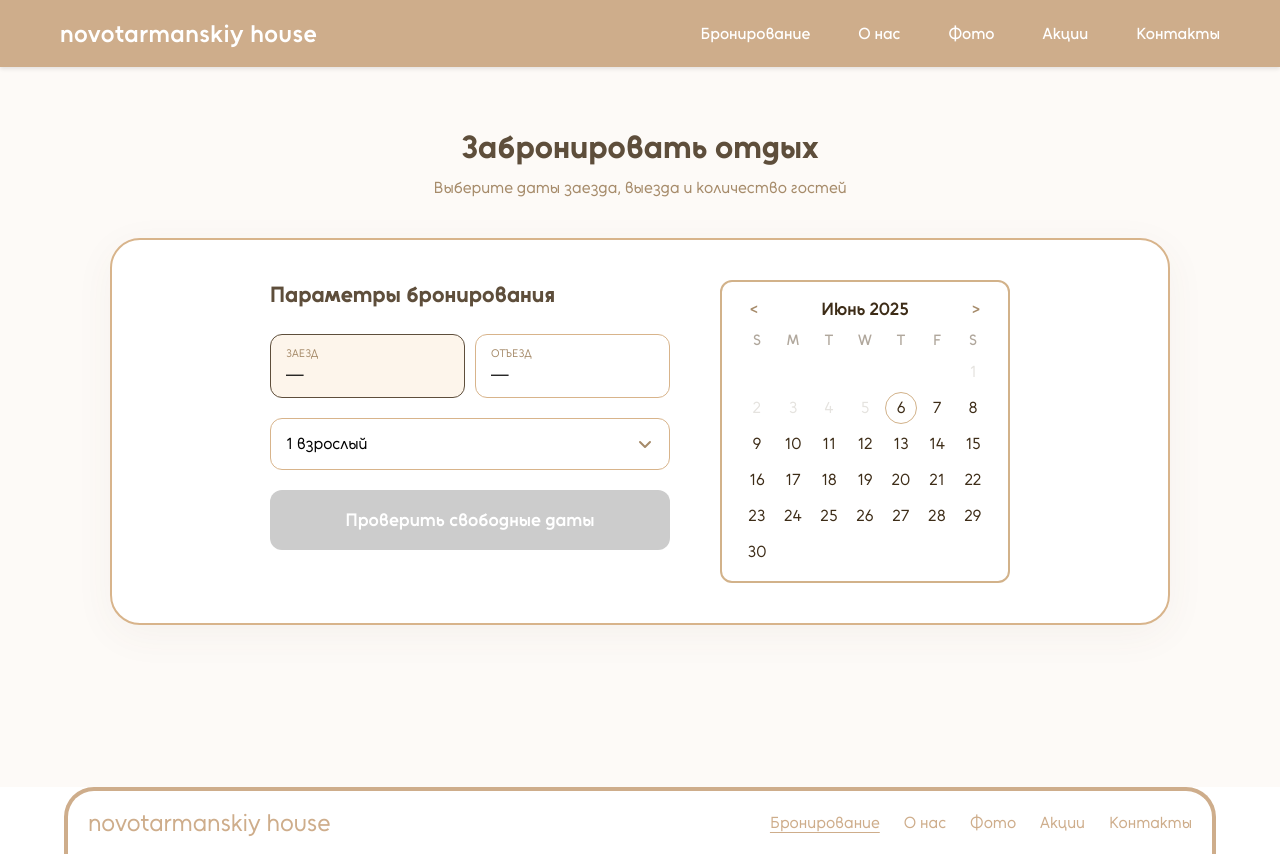
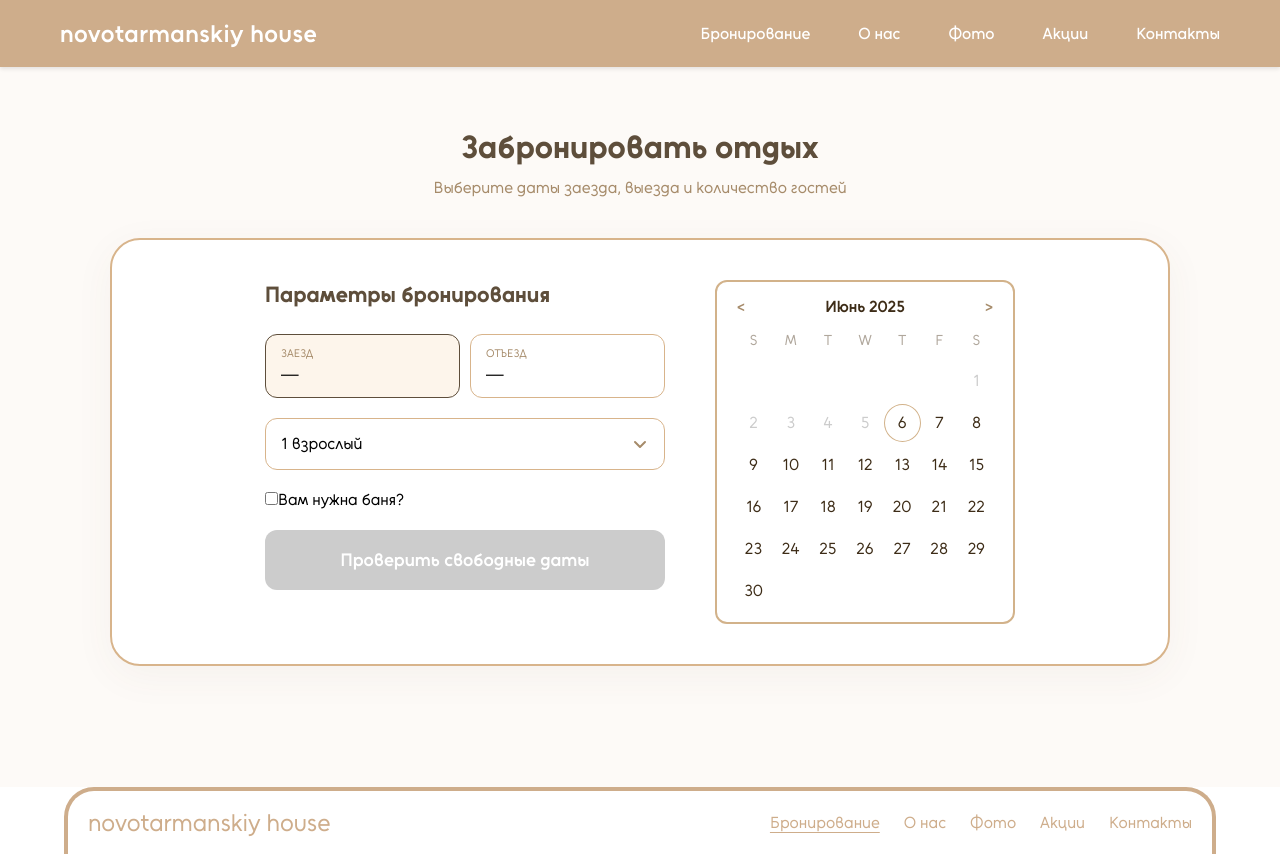
Before and after one commit to dyakovmaksim/novotarmansky, a Nuxt app: page /booking in a window 1280 px wide. Built offline with nearby package versions, Linux system fonts and the light colour scheme.

Commit message:
add pages

```diff
--- a/components/Calendar.vue
+++ b/components/Calendar.vue
@@ -2,9 +2,7 @@
   <div class="calendar">
     <div class="calendar__header">
       <button class="calendar__nav" @click="prevMonth">&lt;</button>
-      <span class="calendar__month">
-        {{ monthLabel }}
-      </span>
+      <span class="calendar__month">{{ monthLabel }}</span>
       <button class="calendar__nav" @click="nextMonth">&gt;</button>
     </div>
     <div class="calendar__grid">
@@ -21,10 +19,15 @@
         :key="day.getTime()"
         class="calendar__day"
         :class="{
-          today: isToday(day),
-          selected: isSelected(day),
-          range: isInRange(day),
-          disabled: isDisabled(day),
+          'is-today': isToday(day),
+          'is-selected': isSelected(day),
+          'is-range': isInRange(day),
+          'is-disabled': isDisabled(day),
+          'is-checkin':
+            props.checkin && day.getTime() === props.checkin.getTime(),
+          'is-checkout':
+            props.checkout && day.getTime() === props.checkout.getTime(),
+          'has-range': props.checkin && props.checkout, // Флаг: выбраны обе даты
         }"
         :disabled="isDisabled(day)"
         @click="selectDate(day)"
@@ -38,15 +41,12 @@
 <script setup>
 import { ref, computed, watch } from "vue";
 
-// Props
 const props = defineProps({
   checkin: Date,
   checkout: Date,
-  selecting: String,
 });
 const emit = defineEmits(["select"]);
 
-// Локализация
 const monthNames = [
   "Январь",
   "Февраль",
@@ -63,16 +63,14 @@ const monthNames = [
 ];
 const weekDays = ["S", "M", "T", "W", "T", "F", "S"];
 
-// Состояние отображаемого месяца
 const today = new Date();
 const viewMonth = ref(
-  props.checkin ? props.checkin.getMonth() : today.getMonth()
+  props.checkin ? props.checkin.getMonth() : today.getMonth(),
 );
 const viewYear = ref(
-  props.checkin ? props.checkin.getFullYear() : today.getFullYear()
+  props.checkin ? props.checkin.getFullYear() : today.getFullYear(),
 );
 
-// Если изменили дату заезда — перескакиваем на этот месяц
 watch(
   () => props.checkin,
   (val) => {
@@ -80,52 +78,39 @@ watch(
       viewMonth.value = val.getMonth();
       viewYear.value = val.getFullYear();
     }
-  }
+  },
 );
 
-// Сколько дней в месяце
-const daysInMonth = computed(() => {
-  return new Date(viewYear.value, viewMonth.value + 1, 0).getDate();
-});
-
-// Смещение для первой недели (чтобы месяц всегда с понедельника)
+const daysInMonth = computed(() =>
+  new Date(viewYear.value, viewMonth.value + 1, 0).getDate(),
+);
 const firstDayOffset = computed(() => {
-  const jsDay = new Date(viewYear.value, viewMonth.value, 1).getDay(); // 0-вс, 1-пн...
+  const jsDay = new Date(viewYear.value, viewMonth.value, 1).getDay();
   return jsDay === 0 ? 6 : jsDay - 1;
 });
 
-// Массив дат месяца
 const days = computed(() => {
   return Array.from(
     { length: daysInMonth.value },
-    (_, i) => new Date(viewYear.value, viewMonth.value, i + 1)
+    (_, i) => new Date(viewYear.value, viewMonth.value, i + 1),
   );
 });
 
-// Метки
 const monthLabel = computed(
-  () => `${monthNames[viewMonth.value]} ${viewYear.value}`
+  () => `${monthNames[viewMonth.value]} ${viewYear.value}`,
 );
 
-// Навигация
 function prevMonth() {
-  if (viewMonth.value === 0) {
-    viewMonth.value = 11;
-    viewYear.value--;
-  } else {
-    viewMonth.value--;
-  }
+  viewMonth.value === 0
+    ? ((viewMonth.value = 11), viewYear.value--)
+    : viewMonth.value--;
 }
 function nextMonth() {
-  if (viewMonth.value === 11) {
-    viewMonth.value = 0;
-    viewYear.value++;
-  } else {
-    viewMonth.value++;
-  }
+  viewMonth.value === 11
+    ? ((viewMonth.value = 0), viewYear.value++)
+    : viewMonth.value++;
 }
 
-// Выделения
 function isToday(day) {
   const now = new Date();
   return (
@@ -153,8 +138,6 @@ function isDisabled(day) {
   now.setHours(0, 0, 0, 0);
   return day < now;
 }
-
-// Клик по дате
 function selectDate(day) {
   emit("select", day);
 }
@@ -165,80 +148,101 @@ function selectDate(day) {
   border: 2px solid #d2b28a;
   border-radius: 12px;
   padding: 12px 18px;
-  width: 290px;
+  width: 300px;
   background: #fff;
   box-sizing: border-box;
   user-select: none;
+
   &__header {
     display: flex;
+    justify-content: space-between;
     align-items: center;
-    justify-content: space-between;
-    margin-bottom: 8px;
-    font-size: 1.1rem;
-    font-weight: 500;
-    color: #a68b6a;
+    margin-bottom: 12px;
+    font-weight: 600;
+    color: #3d2c17;
     .calendar__nav {
       background: none;
       border: none;
+      cursor: pointer;
+      color: #a68b6a;
       font-size: 1.2rem;
-      color: #a68b6a;
-      cursor: pointer;
-      padding: 2px 8px;
-      border-radius: 6px;
-      transition: background 0.15s;
-      &:hover {
-        background: #f7f0e6;
-      }
     }
   }
-  &__month {
-    font-weight: 600;
-    color: #3d2c17;
-  }
+
   &__grid {
     display: grid;
     grid-template-columns: repeat(7, 1fr);
-    gap: 2px;
-    margin-top: 2px;
+    column-gap: 0; // Убираем зазоры между колонками для слияния
+    row-gap: 4px;
   }
+
   &__weekday {
+    text-align: center;
     color: #b0a79c;
-    text-align: center;
-    font-size: 0.93rem;
-    padding-bottom: 3px;
-    font-weight: 500;
+    font-size: 0.9rem;
+    padding-bottom: 8px;
   }
-  &__empty {
-    height: 30px;
-  }
+
   &__day {
-    height: 32px;
-    width: 32px;
+    height: 38px;
+    width: 100%;
     border: none;
-    border-radius: 50%;
     background: none;
+    cursor: pointer;
+    display: flex;
+    align-items: center;
+    justify-content: center;
+    font-size: 1rem;
+    position: relative;
     color: #3d2c17;
-    font-size: 1rem;
-    cursor: pointer;
-    margin: 1px;
-    transition: background 0.18s, color 0.18s;
-    &.today {
+    z-index: 1;
+
+    // --- СОСТОЯНИЕ 1: Выбрана одна точка (нет диапазона) ---
+    &.is-selected:not(.has-range) {
+      background-color: #a68b6a;
+      color: #fff;
+      border-radius: 50%; // Чистая точка
+      width: 38px;
+      margin: 0 auto;
+    }
+
+    // --- СОСТОЯНИЕ 2: Выбран диапазон (линия) ---
+    &.has-range {
+      // Общий фон для всей линии (заезд, выезд и дни между ними)
+      &.is-selected,
+      &.is-range {
+        background-color: #d2b28a;
+        color: #fff;
+        border-radius: 0; // Сбрасываем круги для слияния
+      }
+
+      // Сами точки заезда/выезда делаем чуть темнее
+      &.is-selected {
+        background-color: #a68b6a;
+      }
+
+      // Скругляем начало линии
+      &.is-checkin {
+        border-top-left-radius: 50%;
+        border-bottom-left-radius: 50%;
+      }
+
+      // Скругляем конец линии
+      &.is-checkout {
+        border-top-right-radius: 50%;
+        border-bottom-right-radius: 50%;
+      }
+    }
+
+    &.is-today:not(.is-selected):not(.is-range) {
       border: 1.5px solid #d2b28a;
+      border-radius: 50%;
     }
-    &.selected {
-      background: #fff;
-      border: 2px solid #d2b28a;
-      color: #a68b6a;
-      font-weight: 600;
-    }
-    &.range {
-      background: #d2b28a;
-      color: #fff;
-    }
-    &.disabled {
-      color: #e5e3df;
-      background: none;
+
+    &.is-disabled {
+      color: #ccc;
       cursor: not-allowed;
+      background: none !important;
     }
   }
 }
--- a/pages/booking.vue
+++ b/pages/booking.vue
@@ -86,6 +86,15 @@
                   </div>
                 </div>
               </div>
+              <div>
+                <input
+                  type="checkbox"
+                  id="sauna"
+                  value="sauna"
+                  v-model="checkedSauna"
+                />
+                <label for="sauna">Вам нужна баня?</label>
+              </div>
 
               <button
                 class="booking-form__submit"
@@ -115,7 +124,6 @@
 
 <script setup>
 import { ref, computed, onMounted, onBeforeUnmount } from "vue";
-// Убедитесь, что файл Calendar.vue лежит в папке components
 import Calendar from "@/components/Calendar.vue";
 
 const checkin = ref(null);
@@ -161,8 +169,8 @@ function submit() {
   if (!checkin.value || !checkout.value) return;
   alert(
     `Бронирование:\n${formatDate(checkin.value)} - ${formatDate(
-      checkout.value
-    )}\nГости: ${guestsText.value}`
+      checkout.value,
+    )}\nГости: ${guestsText.value}\n Баня ${sauna.value}`,
   );
 }
 
@@ -174,12 +182,11 @@ const handleClickOutside = (event) => {
 
 onMounted(() => document.addEventListener("mousedown", handleClickOutside));
 onBeforeUnmount(() =>
-  document.removeEventListener("mousedown", handleClickOutside)
+  document.removeEventListener("mousedown", handleClickOutside),
 );
 </script>
 
 <style lang="scss" scoped>
-// Используем ваши переменные из проекта
 :root {
   --primary: #d8b48b;
   --dark: #5e4e3b;
--- a/pages/contacts.vue
+++ b/pages/contacts.vue
@@ -14,7 +14,9 @@
                 <span class="icon">📍</span>
                 <div>
                   <strong>Адрес:</strong>
-                  <p>Тюменская область, пос. Новотарманский, ул. Лесная, 15</p>
+                  <p>
+                    Тюменская область, пос. Новотарманский, ул. Янтарная, 143
+                  </p>
                 </div>
               </div>
 
@@ -35,7 +37,6 @@
               </div>
 
               <div class="social-links">
-                <a href="#" class="social-btn">WhatsApp</a>
                 <a href="#" class="social-btn">Telegram</a>
                 <a href="#" class="social-btn">VK</a>
               </div>
@@ -47,7 +48,7 @@
                 Мы принимаем гостей круглосуточно по предварительному
                 бронированию.
               </p>
-              <p><strong>Заезд:</strong> после 14:00</p>
+              <p><strong>Заезд:</strong> после 15:00</p>
               <p><strong>Выезд:</strong> до 12:00</p>
             </div>
           </div>
@@ -57,7 +58,7 @@
               <iframe
                 src="https://yandex.ru/map-widget/v1/?um=constructor%3AВАШ_УНИКАЛЬНЫЙ_ID&amp;source=constructor"
                 width="100%"
-                height="550"
+                height="620"
                 frameborder="0"
                 allowfullscreen="true"
                 loading="lazy"
@@ -159,7 +160,7 @@ h2 {
 }
 
 .map-container {
-  height: 550px; /* Фиксированная высота для карты */
+  height: 615px; /* Фиксированная высота для карты */
   border-radius: 30px;
   overflow: hidden;
   box-shadow: 0 10px 30px rgba(0, 0, 0, 0.1);
```
Also changed, not shown: pages/aboutus.vue (+30 -7 lines).
